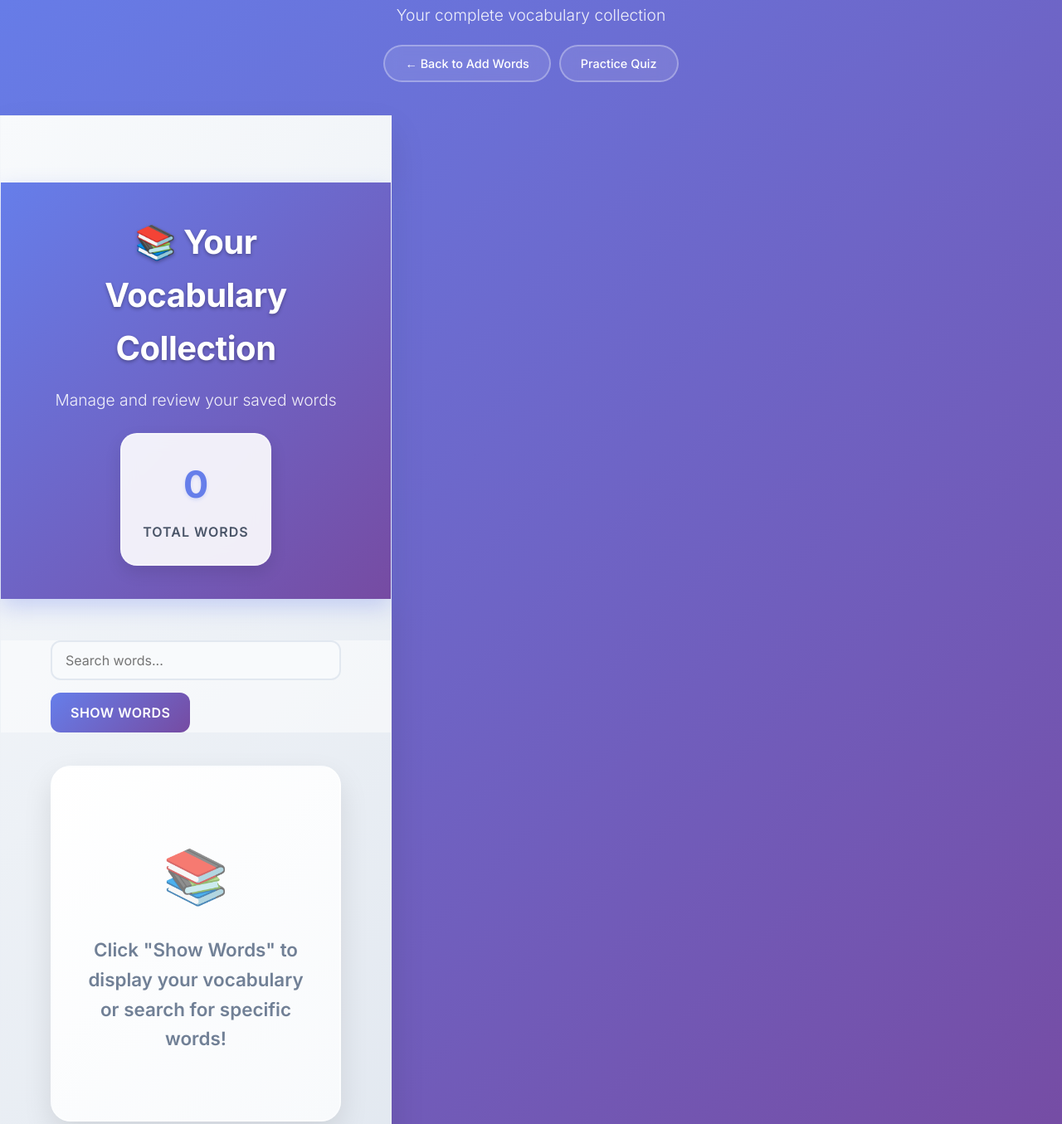
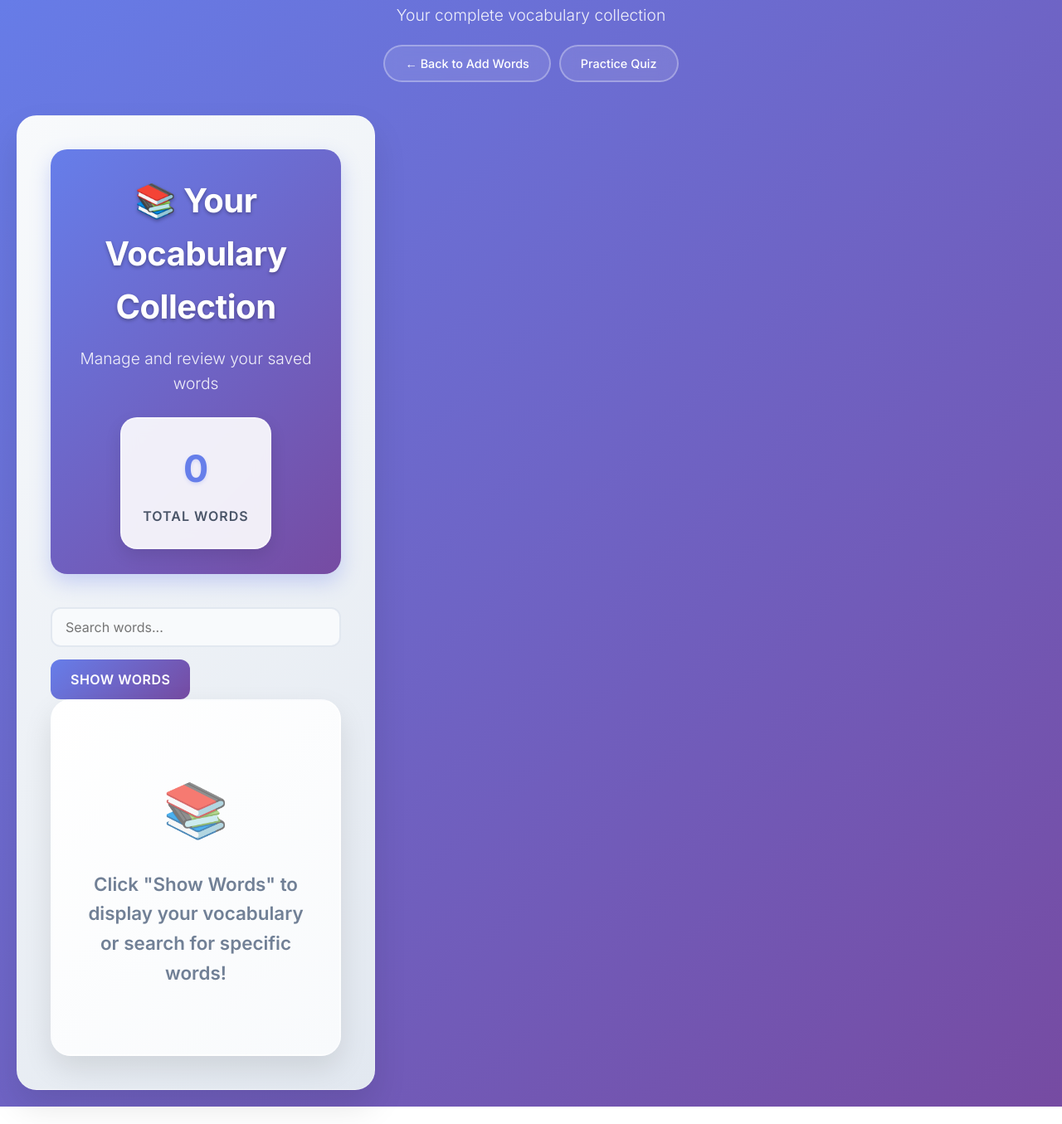
Before and after one commit to luka444/vocabulary_builder, a plain HTML site: page saved_words.html in a window 1280 px wide. Shown: the part 104-1459 px from the top of the page at 83% size. After the commit the page ends 1438 px from the top, so only its background shows below. Drawn offline with Linux system fonts and the light colour scheme.

Commit message:
Add files via upload

```diff
--- a/style.css
+++ b/style.css
@@ -968,54 +968,6 @@ body {
     backdrop-filter: blur(10px);
 }
 
-/* Full width on desktop, keep container width on mobile */
-@media (min-width: 768px) {
-    .saved-words-section {
-        margin: 0 -20px; /* Negative margin to break out of container */
-        border-radius: 0;
-        padding: 60px 40px;
-    }
-
-    .saved-words-section .section-header {
-        margin: 0 -40px 40px -40px; /* Extend header to full width */
-        border-radius: 0;
-    }
-
-    .saved-words-section .search-controls {
-        margin: 0 -40px 30px -40px; /* Extend search controls to full width */
-        padding: 0 40px;
-        background: rgba(255, 255, 255, 0.5);
-        border-radius: 0;
-    }
-
-    .saved-words-section .words-container {
-        margin: 0 -40px; /* Extend words container to full width */
-        padding: 0 40px;
-    }
-}
-
-/* Enhanced full-width experience on larger screens */
-@media (min-width: 1200px) {
-    .saved-words-section {
-        padding: 80px 60px;
-    }
-
-    .saved-words-section .section-header {
-        margin: 0 -60px 50px -60px;
-        padding: 40px 60px;
-    }
-
-    .saved-words-section .search-controls {
-        margin: 0 -60px 40px -60px;
-        padding: 0 60px;
-    }
-
-    .saved-words-section .words-container {
-        margin: 0 -60px;
-        padding: 0 60px;
-    }
-}
-
 .section-header {
     text-align: center;
     margin-bottom: 40px;
```
